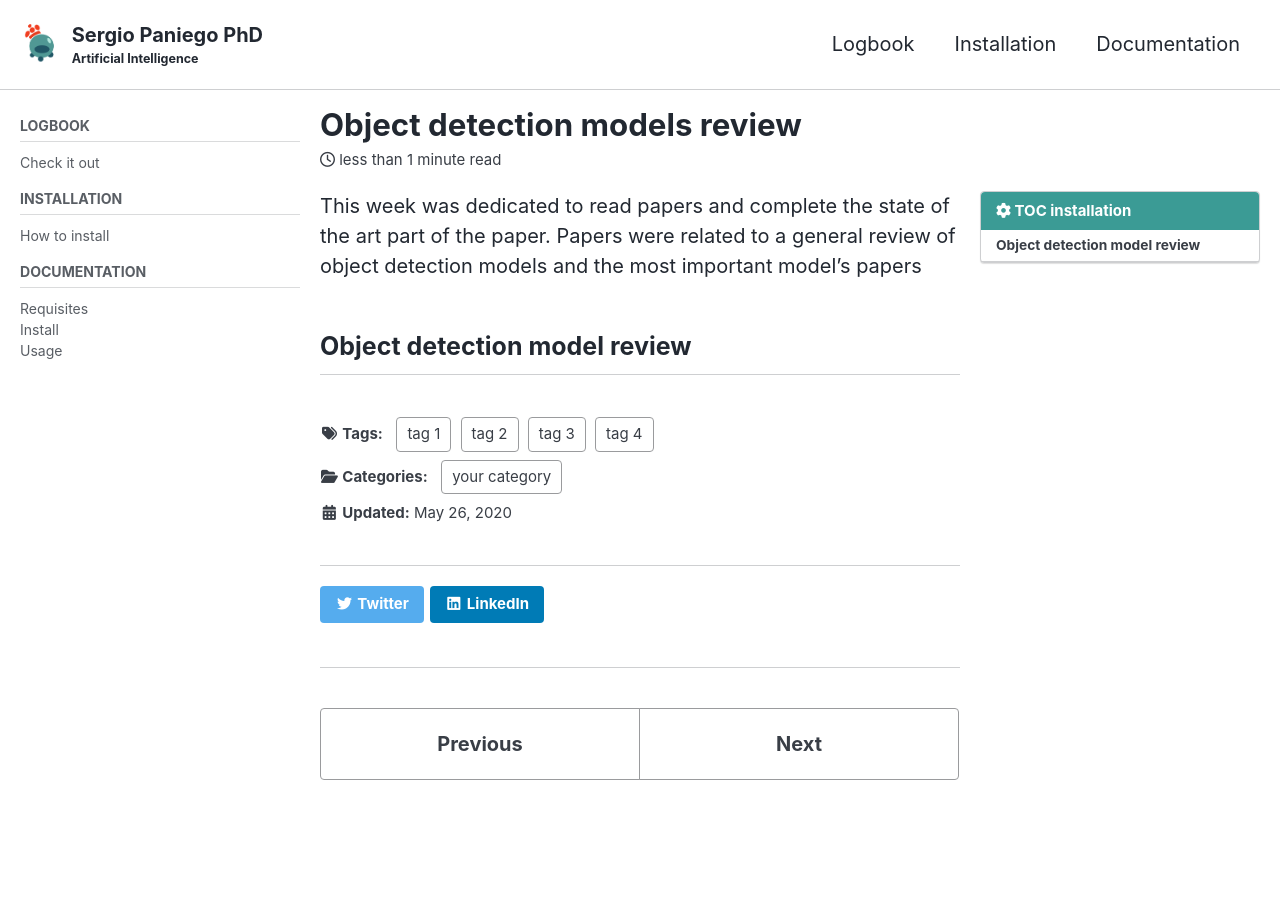
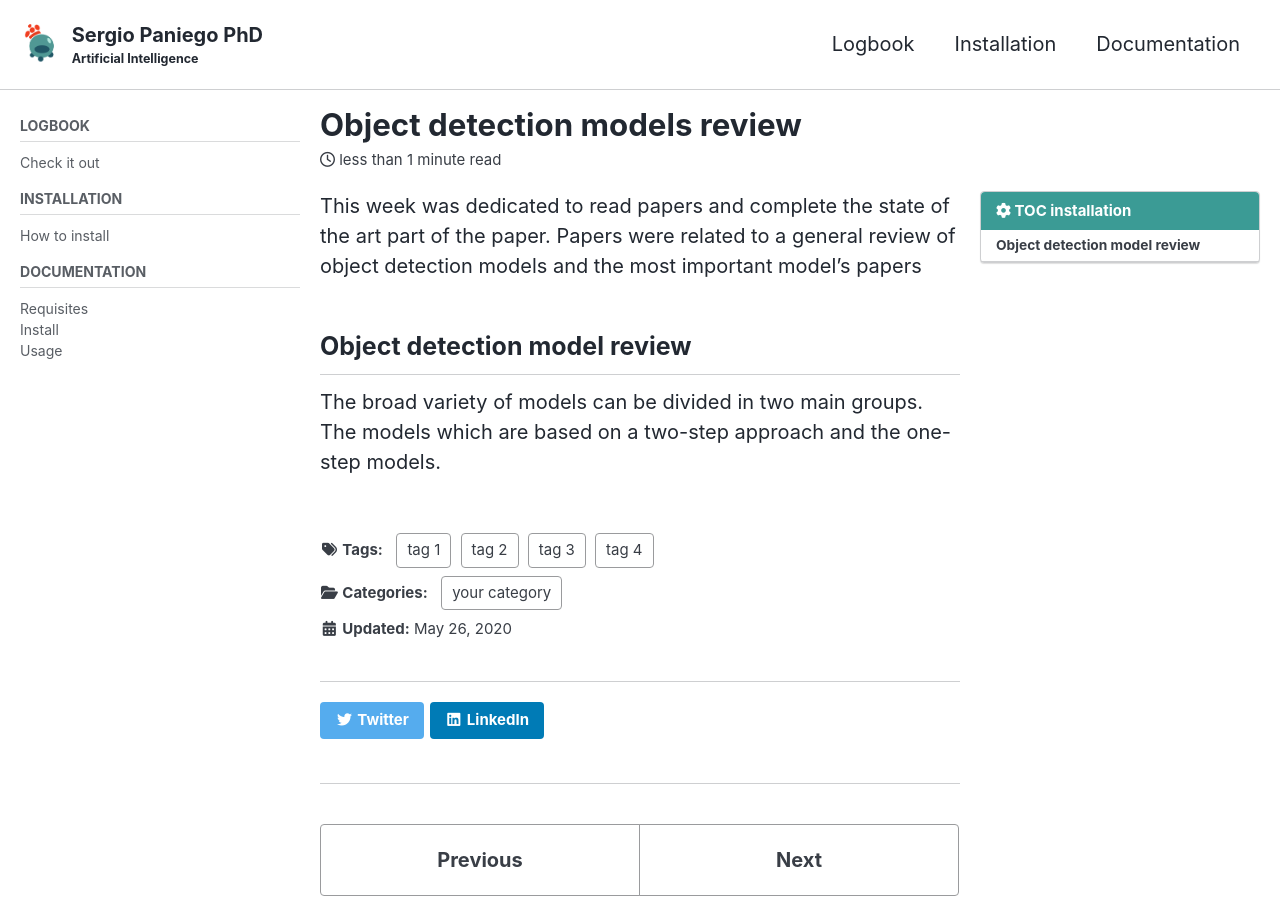
Before and after one commit to RoboticsLabURJC/2019-phd-sergio-paniego, a Jekyll site: the page built from docs/_posts/2020-05-26-object-detection-models-review.md, in a window 1280 px wide and 900 px high. Built offline with Jekyll 4.4.1, drawn with Linux system fonts in a browser that asks for light colours; cached includes are drawn as plain includes; nearby versions of some CDN libraries.

Commit message:
Update Object detection model review blog post

```diff
--- a/docs/_posts/2020-05-26-object-detection-models-review.md
+++ b/docs/_posts/2020-05-26-object-detection-models-review.md
@@ -27,3 +27,5 @@ Papers were related to a general review of object detection models and the most
 model's papers
 
 ## Object detection model review
+
+The broad variety of models can be divided in two main groups. The models which are based on a two-step approach and the one-step models.
```
